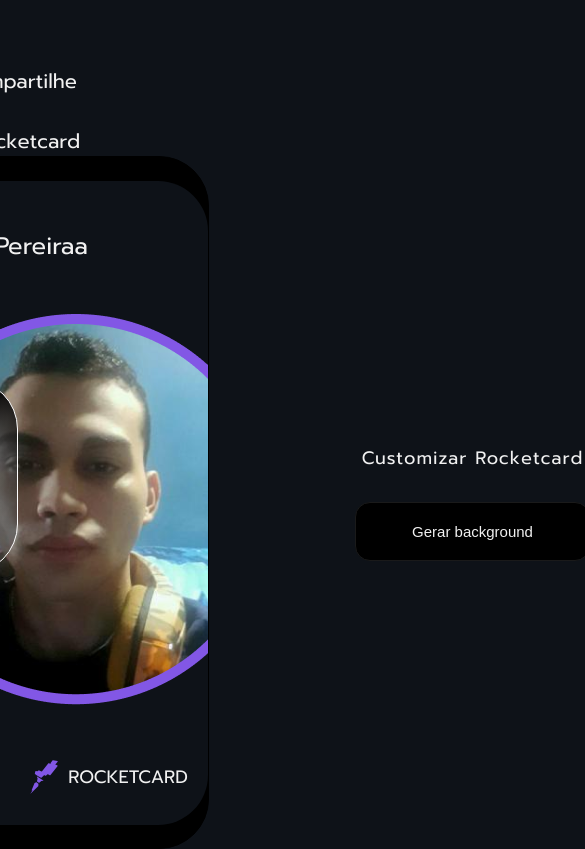
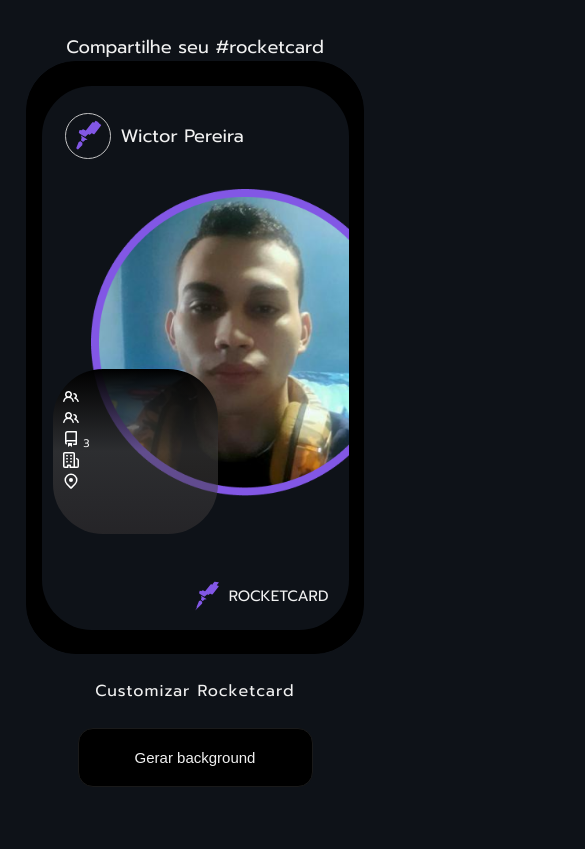
Before and after one commit to WictorPereira/Rocketcard, a plain HTML site: page index.html in a window 390 px wide. Shown: the whole page, 585 px wide, since content can reach past the window. Drawn offline with Linux system fonts and the light colour scheme; no server answers.

Commit message:
projeto Finalizado
adicionados a comunicação com API, e modelo responsivo

```diff
--- /dev/null
+++ b/api.js
@@ -0,0 +1,15 @@
+
+fetch('https://api.github.com/users/WictorPereira')
+.then(response => response.json())
+.then(data => {
+    // Atualiza o conteúdo HTML com as informações do usuário
+    document.getElementById('name').innerHTML = ` ${data.name}`;
+    document.getElementById('seguidores').innerHTML = `<img src="assets/followers.svg"> Seguidores: ${data.followers}`;
+    document.getElementById('seguindo').innerHTML = `<img src="assets/following.svg"> Seguindo: ${data.following}`;
+    document.getElementById('repositorios').innerHTML = `<img src="assets/repository.svg"> Repositórios: ${data.public_repos}`;
+    document.getElementById('compania').innerHTML = `<img src="assets/company.svg"> Companhia: ${data.company || 'N/A'}`;
+    document.getElementById('localizacao').innerHTML = `<img src="assets/location.svg"> Localização: ${data.location}`;
+})
+.catch(error => {
+    console.error('Erro ao buscar informações do usuário:', error);
+});
--- /dev/null
+++ b/gerar-cor.js
@@ -0,0 +1,17 @@
+//function gerando cores aleatotiamente com o metodo math
+//retornando as cores em rgbs
+function gerarCor(){
+    const red = Math.floor(Math.random() * 256);
+    const green = Math.floor(Math.random() * 256);
+    const blue = Math.floor(Math.random() * 256);
+    return `rgb(${red},${green},${blue})`;
+}
+
+/*function de event click , apos clicar pegara a cor gerada na function acima e
+jogara em uma const.em seguida modificar a cor via CSS
+*/
+function mudarCor() {
+    const  pegarCor = gerarCor();
+    const cardMenor = document.getElementById('card-menor')
+    cardMenor.style.backgroundColor = pegarCor
+  }
--- a/index.html
+++ b/index.html
@@ -4,6 +4,7 @@
     <meta charset="UTF-8">
     <meta name="viewport" content="width=device-width, initial-scale=1.0">
     <link rel="stylesheet" href="style.css">
+    <link rel="stylesheet" href="media-query.css">
     <title>Rocketcard</title>
 </head>
 <body>
@@ -14,18 +15,18 @@
                 <div id="card-menor">
                     <header>
                         <img class="logo-header" src="assets/logo.svg" alt="">
-                        <h4 id="name">Wictor Pereiraa</h4>
+                        <h4 id="name">Wictor Pereira</h4>
                     </header>
                     <section id="section-photo">
                         <img id="img-photo" src="assets/image-profile.png" alt="">
                     </section>
                     <aside id="aside">
                         <ul id="info">
-                            <li id="seguidores"> <img src="assets/followers.svg"> 716 Seguidores</li>
-                            <li id="seguindo"> <img src="assets/following.svg"> 193 Seguindo</li>
-                            <li id="repositorios"> <img src="assets/repository.svg"> 38 Repositórios</li>
-                            <li id="compania"> <img src="assets/company.svg"> @Rocketseat</li>
-                            <li id="localizacao"> <img src="assets/location.svg"> Bebedouro</li>
+                            <li id="seguidores"> <img src="assets/followers.svg"> </li>
+                            <li id="seguindo"> <img src="assets/following.svg"> </li>
+                            <li id="repositorios"> <img src="assets/repository.svg"> 3</li>
+                            <li id="compania"> <img src="assets/company.svg"> </li>
+                            <li id="localizacao"> <img src="assets/location.svg"></li>
                         </ul>
                     </aside>
                     <footer class="footer">
@@ -36,10 +37,12 @@
             </div>
             <div id="custom-card">
                 <h5 class="name-custom">Customizar Rocketcard</h5>
-                <button id="btn-background">Gerar background</button>
+                <button id="btn-background" onclick="mudarCor()" >Gerar background</button >
             </div>
         </main>
 
-        <script src="script.js"></script>
+        <script src="gerar-cor.js"></script>
+        <script src="api.js"></script>
+
 </body>
 </html>
--- /dev/null
+++ b/media-query.css
@@ -0,0 +1,106 @@
+@media (max-width: 900px) {
+
+    body{
+        display: flex;
+        flex-direction: column;
+    }
+    .p-compartilhe{
+        display: flex;
+        width: 100%;
+        font-size: 18px;
+        margin-top: 33px;
+    }
+    #main-container{
+        display: flex;
+        justify-content: center;
+        align-items: center;
+        flex-direction: column;
+    }
+
+    #card{
+        width: 338px;
+        height: 593px;
+    }
+
+    #card-menor{
+        width: 307px;
+        height: 544px;
+    }
+
+    header{
+        margin-left: 23.58px;
+        margin-top: 27.78px;
+        gap: 10px;
+    }
+
+    .logo-header{
+        width: 45.47px;
+        height: 45.47px;
+        padding: 5px;
+    }
+
+    #name{
+        font-size: 18px;
+    }
+
+    #section-photo{
+        width: 307px;
+        height: 307px;
+        margin-top: 30px;
+    }
+
+    #aside{
+        bottom: 410.48px;
+        margin-left: 11.13px;
+        width: 165.5px;
+        height: 164.7px;
+    }
+
+    #info{
+        margin-top: 19.88px;
+        margin-left: 10.45px;
+        font-size: 11px;
+    }
+
+    .footer{
+        display: flex;
+        align-items: center;
+        justify-content: end;
+        margin-right: 20px;
+        margin-top: 85px;
+        gap: 10px;
+    }
+
+    .footer-logo{
+        width: 24px;
+        height: 30.32px;
+    }
+
+    .footer-name{
+        font-weight: 400;
+        font-size: 15px;
+    }
+
+    /*Button*/
+
+#custom-card{
+    margin-left: 0;
+}
+
+.name-custom{
+    font-weight: 400;
+    font-size: 16px;
+    letter-spacing: 1px;
+    margin-bottom: 25px;
+    margin-top: 25px;
+}
+
+}
+@media (max-width: 600px) {
+#aside{
+    bottom: 310.48px;
+    margin-left: 11.13px;
+    width: 165.5px;
+    height: 164.7px;
+}
+}
--- a/style.css
+++ b/style.css
@@ -34,7 +34,6 @@
 }
 
 #main-container{
-
     display: flex;
     justify-content: center;
     align-items: center;
@@ -99,7 +98,6 @@ header{
     position: absolute;
     bottom: 270.48px;
     margin-left: 21.13px;
-    border: 1px solid white;
     width: 195.5px;
     height: 194.7px;
     border-radius: 50px;
@@ -109,6 +107,7 @@ header{
 #info{
     margin-top: 29.88px;
     margin-left: 20.45px;
+    font-size: 13px;
 }
 
 /*Footer*/
```
Also changed, not shown: script.js (deleted).
